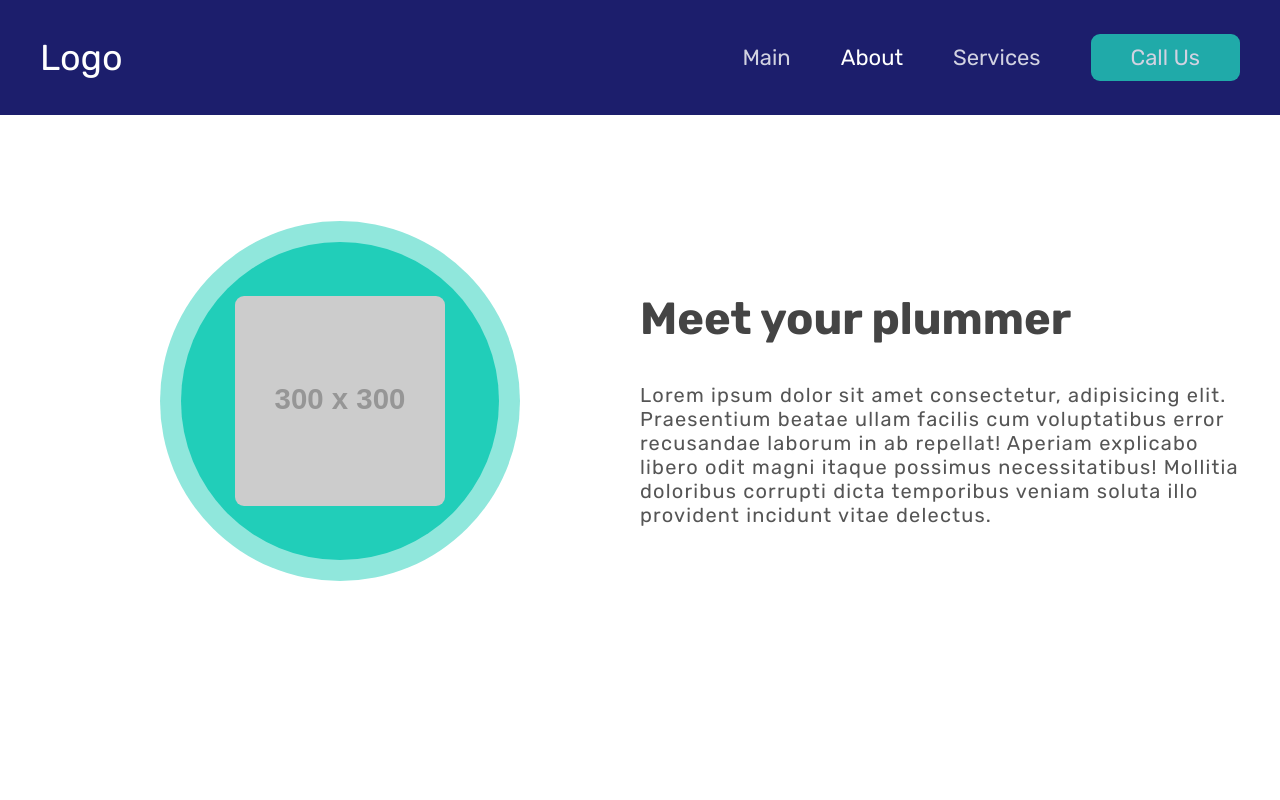
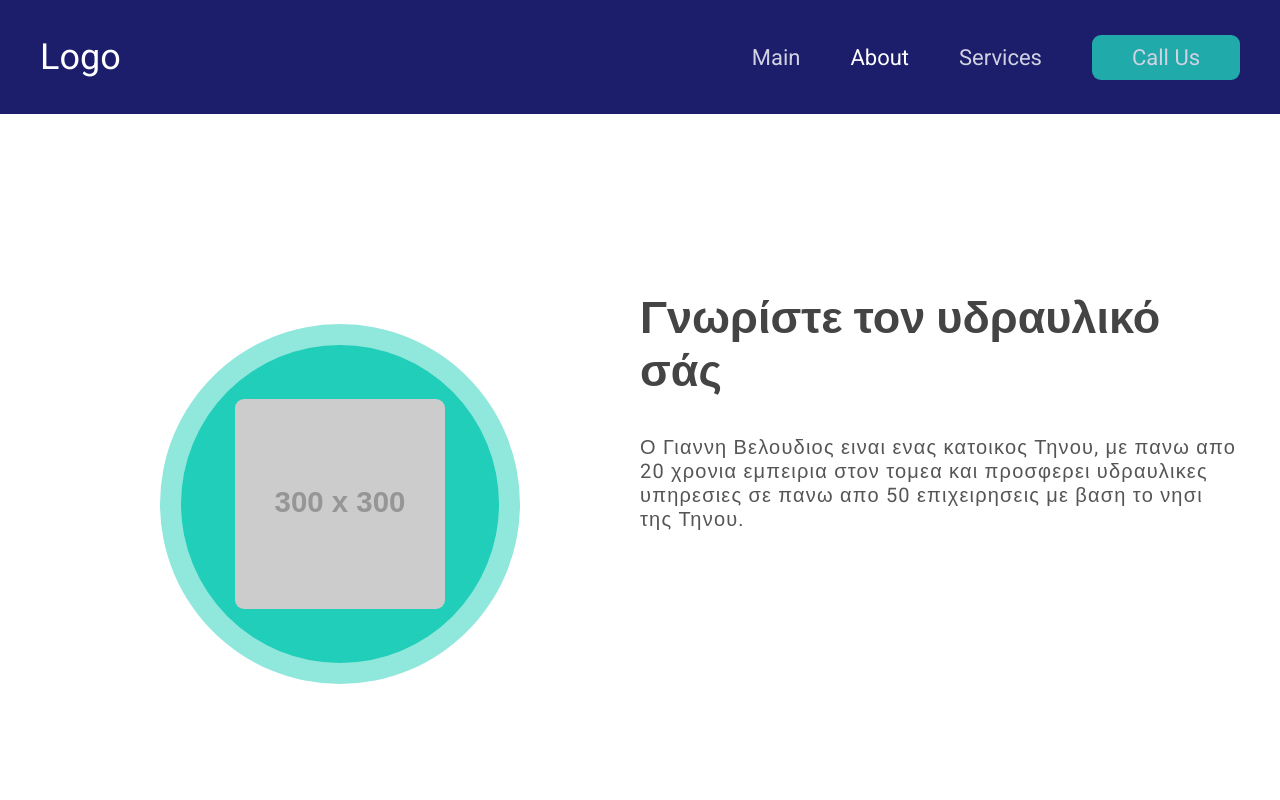
Before and after one commit to ThXilos/veloudios.gr, a React (Create React App) app: page /about in a window 1280 px wide. Shown: the top 800 px of the page. Built offline with nearby package versions, Linux system fonts and the light colour scheme.

Commit message:
add language state

```diff
--- a/public/index.html
+++ b/public/index.html
@@ -27,9 +27,10 @@
     <link rel="preconnect" href="https://fonts.googleapis.com" />
     <link rel="preconnect" href="https://fonts.gstatic.com" crossorigin />
     <link
-      href="https://fonts.googleapis.com/css2?family=Rubik:wght@300;400;500;600;700&display=swap"
+      href="https://fonts.googleapis.com/css2?family=Roboto:wght@300;400;500;700&display=swap"
       rel="stylesheet"
     />
+
     <title>Veloudios | Plumbing Services</title>
   </head>
   <body>
--- a/src/App.css
+++ b/src/App.css
@@ -12,7 +12,7 @@ Font sizing: 10 12 14 16 18 20 22 24 26 28 30 32 34 36;
 */
 
 html {
-  font-family: "Rubik", "sans-serif";
+  font-family: "Roboto", sans-serif;
   font-size: 62.5%;
 }
 
--- a/src/App.js
+++ b/src/App.js
@@ -1,22 +1,31 @@
+import React, { useState } from "react";
 import { Routes, Route } from "react-router-dom";
-
 import "./App.css";
 import Navigation from "./pages/Navigation";
 import Main from "./pages/Main";
 import Footer from "./pages/Footer";
 import About from "./pages/About";
 import Services from "./pages/Services";
+
 function App() {
+  const [language, setLanguage] = useState(false);
+  const handleSelection = () => {
+    setLanguage(!language);
+  };
   return (
     <div>
       <header>
-        <Navigation />
+        <Navigation language={language} handleSelection={handleSelection} />
         <Routes>
-          <Route exact path="/" element={<Main />} />
-          <Route exact path="/about" element={<About />} />
-          <Route exact path="/services" element={<Services />} />
+          <Route exact path="/" element={<Main lang={language} />} />
+          <Route exact path="/about" element={<About lang={language} />} />
+          <Route
+            exact
+            path="/services"
+            element={<Services lang={language} />}
+          />
         </Routes>
-        <Footer />
+        <Footer lang={language} />
       </header>
       <main></main>
     </div>
--- a/src/pages/About.js
+++ b/src/pages/About.js
@@ -1,7 +1,7 @@
 import React from "react";
 import styled from "styled-components";
 
-const About = () => {
+const About = ({ lang }) => {
   return (
     <Wrapper>
       <div className="container">
@@ -13,13 +13,13 @@ const About = () => {
           />
         </div>
         <div className="text-container">
-          <h1 className="primary-text">Meet your plummer</h1>
+          <h1 className="primary-text">
+            {lang ? "Meet your plumber" : "Γνωρίστε τον υδραυλικό σάς"}
+          </h1>
           <p className="about-text">
-            Lorem ipsum dolor sit amet consectetur, adipisicing elit.
-            Praesentium beatae ullam facilis cum voluptatibus error recusandae
-            laborum in ab repellat! Aperiam explicabo libero odit magni itaque
-            possimus necessitatibus! Mollitia doloribus corrupti dicta
-            temporibus veniam soluta illo provident incidunt vitae delectus.
+            {lang
+              ? "Giannis Veloudios is a resident of Tinos Island, with over 20 year of experience and currently provides varius plumbing services to over 50 local business across the island."
+              : "Ο Γιαννη Βελουδιος ειναι ενας κατοικος Τηνου, με πανω απο 20 χρονια εμπειρια στον τομεα και προσφερει υδραυλικες υπηρεσιες σε πανω απο 50 επιχειρησεις με βαση το νησι της Τηνου."}
           </p>
         </div>
       </div>
@@ -48,7 +48,9 @@ const Wrapper = styled.section`
     font-size: 4.5rem;
     color: #444;
   }
-
+  .text-container {
+    height: 500px;
+  }
   .about-text {
     font-size: 2rem;
     line-height: 1.2;
@@ -60,6 +62,7 @@ const Wrapper = styled.section`
     display: flex;
     justify-content: center;
     align-items: center;
+    height: 500px;
 
     position: relative;
   }
--- a/src/pages/Navigation.js
+++ b/src/pages/Navigation.js
@@ -1,7 +1,7 @@
 import React from "react";
 import styled from "styled-components";
 import { NavLink } from "react-router-dom";
-const Navigation = () => {
+const Navigation = ({ language, handleSelection }) => {
   return (
     <Wrapper>
       <nav className="navigation-container">
@@ -29,6 +29,9 @@ const Navigation = () => {
               <a href="tel:30 6937696704" className="menu-link ctc">
                 Call us
               </a>
+            </li>
+            <li className="language-selector">
+              <p onClick={() => handleSelection()}>{language ? "EN" : "GR"}</p>
             </li>
           </ul>
         </div>
@@ -58,12 +61,26 @@ const Wrapper = styled.section`
       cursor: pointer;
     }
 
+    .menu-item-container {
+      position: relative;
+    }
+
     .menu-item-list {
       list-style: none;
       display: flex;
       gap: 5rem;
       font-size: 2.2rem;
       align-items: center;
+
+      .language-selector {
+        font-size: 1.6rem;
+        position: absolute;
+        top: -15px;
+        right: -60px;
+      }
+      .language-selector:hover {
+        cursor: pointer;
+      }
 
       // .menu-link:link,
       // .menu-link:visited {
```
Also changed, not shown: src/context/context.js (added, +14 -0 lines).
